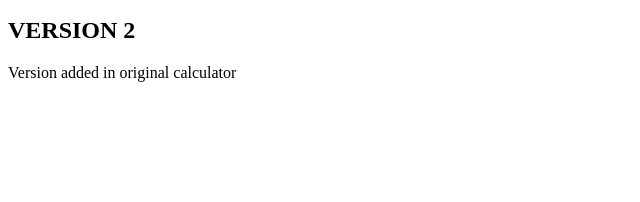
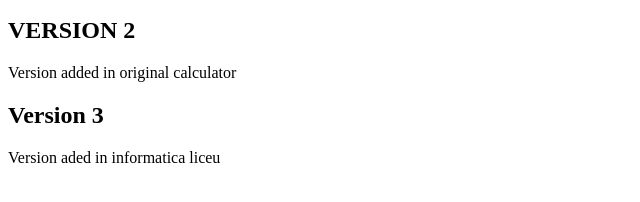
Before and after one commit to noaiai56-source/NOAi, a plain HTML site: page index.html in a window 1280 px wide. Shown: the part 110-312 px from the top of the page, without its empty margins (0-640 px from the left). Drawn offline with Linux system fonts and the light colour scheme.

Commit message:
Version 3 added not localy

```diff
--- a/index.html
+++ b/index.html
@@ -10,5 +10,7 @@
     <h2>Version 1</h2>
     <h2>VERSION 2</h2>
     <p>Version added in original calculator</p>
+    <h2>Version 3</h2>
+    <p>Version aded in informatica liceu</p>
 </body>
 </html>
```
